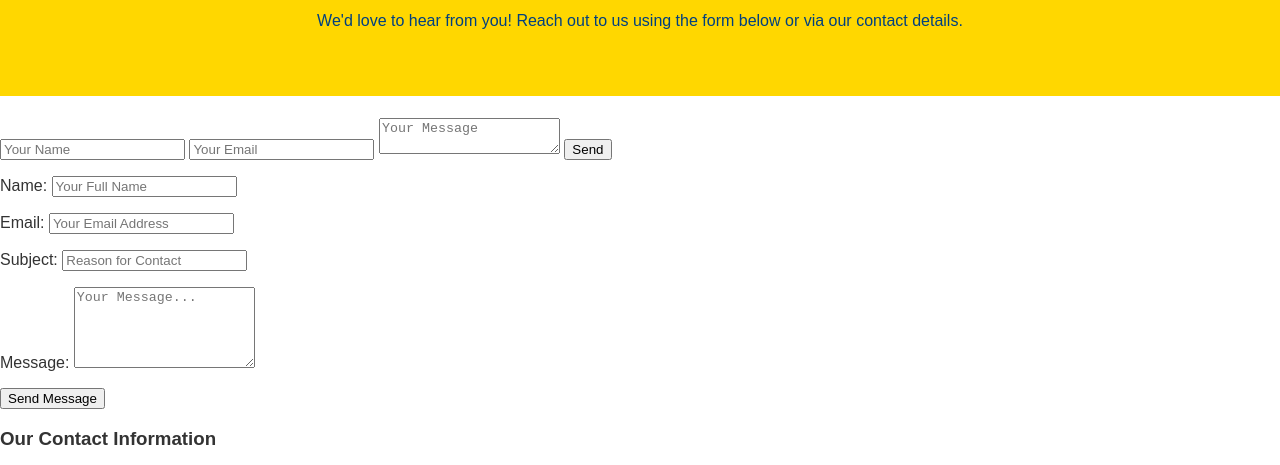
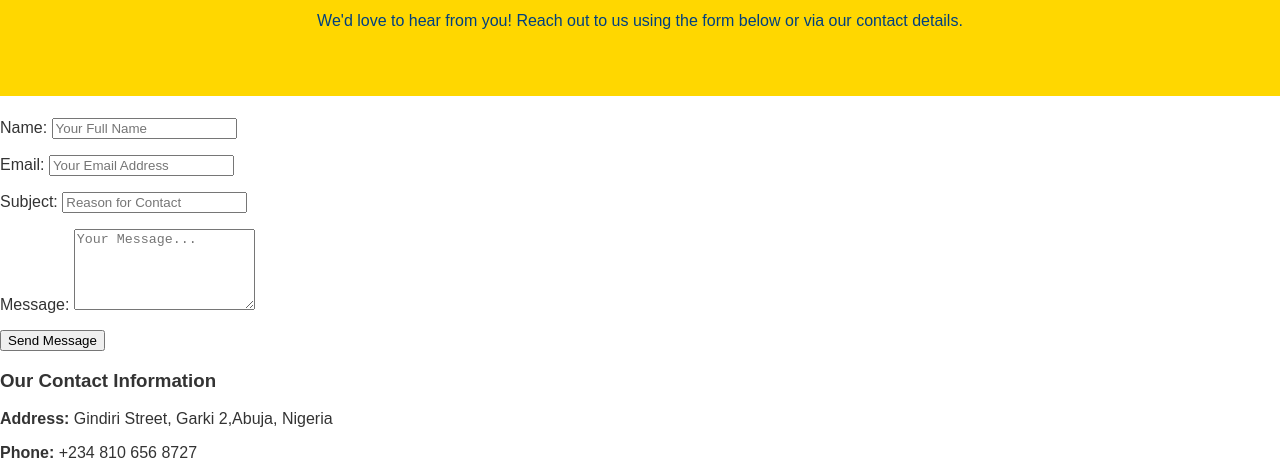
Before and after one commit to GS-DataDoc-Hub/data-doc-hub, a plain HTML site: page contact.html in a window 1280 px wide. Shown: the part 223-688 px from the top of the page. Drawn offline with Linux system fonts and the light colour scheme.

```diff
--- a/contact.html
+++ b/contact.html
@@ -31,16 +31,7 @@
     <p></p>
 
     <!-- Contact Form -->
-    <form action="https://formspree.io/f/mldevvbk" method="POST">
-      <input type="hidden" name="_subject" value="New Form Submission">
-      <input type="hidden" name="_redirect" value="https://yourwebsite.com/thank-you.html">
-      <input type="text" name="name" placeholder="Your Name" required>
-      <input type="email" name="email" placeholder="Your Email" required>
-      <textarea name="message" placeholder="Your Message" required></textarea>
-      <button type="submit">Send</button>
-  </form>
-
-    <form action="https://formspree.io/f/mldevvbk" method="POST">
+   <form action="https://formspree.io/f/mldevvbk" method="POST">
        <p> <label for="name">Name:</label>
         <input type="text" id="name" name="name" placeholder="Your Full Name" required> <br> </p>
 
```
